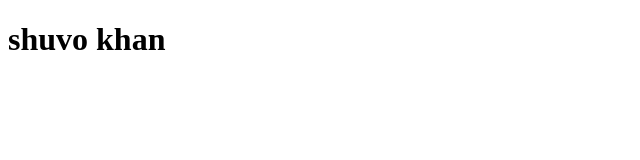
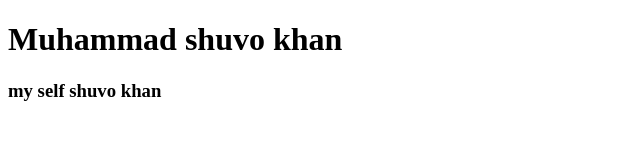
Before and after one commit to abrarmedul/shuvo-khan, a plain HTML site: page index.html in a window 1280 px wide. Shown: the whole page, without its empty margins (0-640 px from the left). Drawn offline with Linux system fonts and the light colour scheme.

Commit message:
first commit

```diff
--- a/index.html
+++ b/index.html
@@ -7,6 +7,7 @@
     <title>Muhammad shuvo khan</title>
 </head>
 <body>
-    <h1>shuvo khan</h1>
+    <h1> Muhammad shuvo khan </h1>
+<h3>my self shuvo khan</h3>
 </body>
 </html>
```
